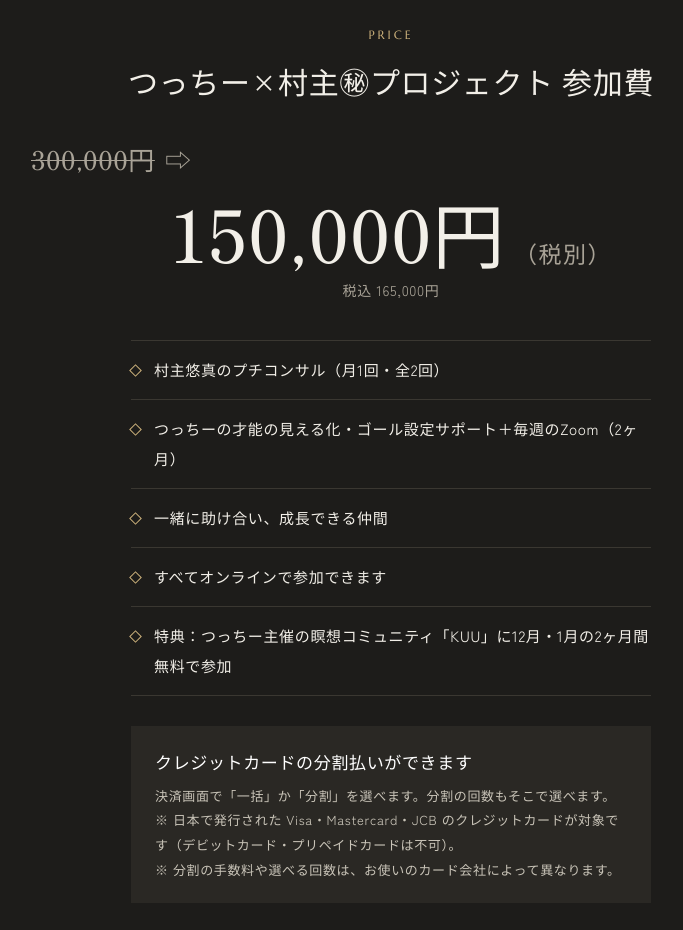
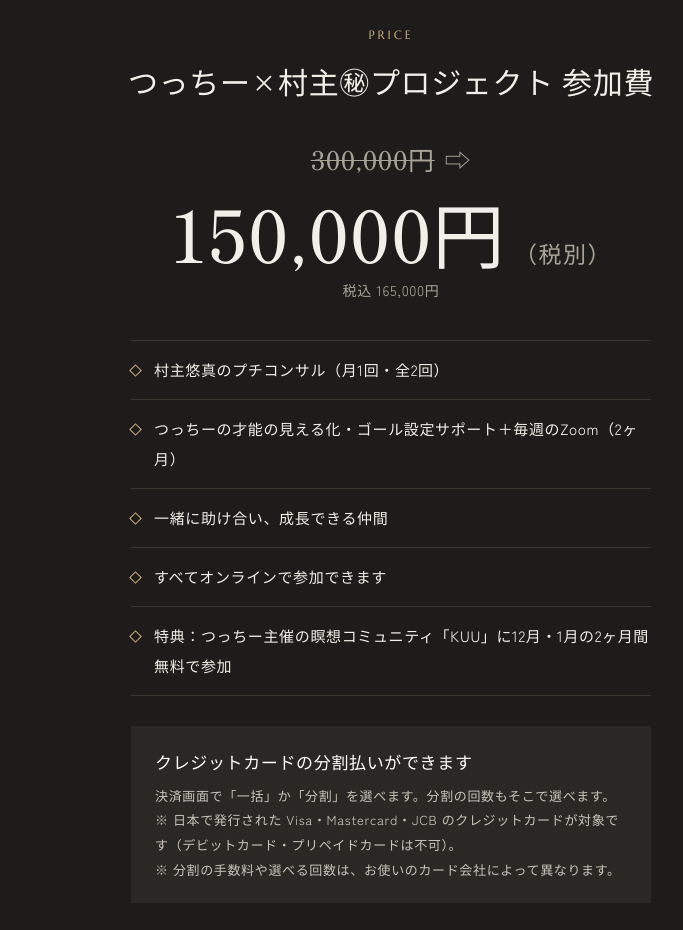
Before and after one commit to wclosetk8114-collab/business-bootcamp, a plain HTML site: page apply.html in a window 1280 px wide. Shown: the part 6684-7614 px from the top of the page, without its empty margins (249-932 px from the left). Drawn offline with Linux system fonts and the light colour scheme.

Commit message:
300,000円表記を中央揃えに
Co-Authored-By: Claude Opus 5.5 <noreply@anthropic.com>
Claude-Session: https://claude.ai/code/session_01KFqFBFo844AhZsF5Zbzt81

```diff
--- a/apply.html
+++ b/apply.html
@@ -105,7 +105,7 @@ section{padding-block:100px}
 .pcard{max-width:720px;margin:0 auto;text-align:center}
 .pcard h2{font-size:clamp(22px,3vw,30px);margin-top:10px}
 .pcard .yen{font-family:var(--min);font-size:clamp(46px,8vw,72px);line-height:1.2;margin-top:28px;letter-spacing:.02em}
-.pcard .was{font-family:var(--min);font-size:clamp(20px,3vw,26px);color:#a9a397;margin-top:28px;display:flex;align-items:center;gap:10px}
+.pcard .was{font-family:var(--min);font-size:clamp(20px,3vw,26px);color:#a9a397;margin-top:28px;display:flex;align-items:center;justify-content:center;gap:10px}
 .pcard .was s{text-decoration-thickness:1px}
 .pcard .yen small{font-size:.32em;color:#a9a397;margin-left:8px}
 .pcard .tax{color:#a9a397;font-size:14px}
```
